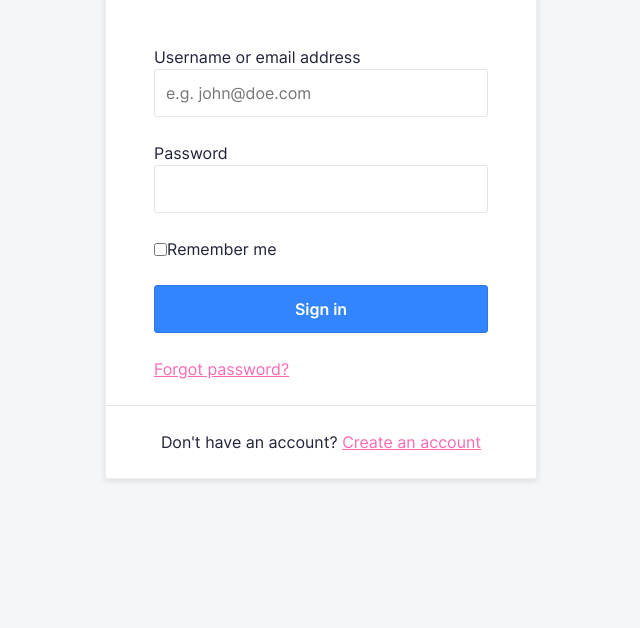
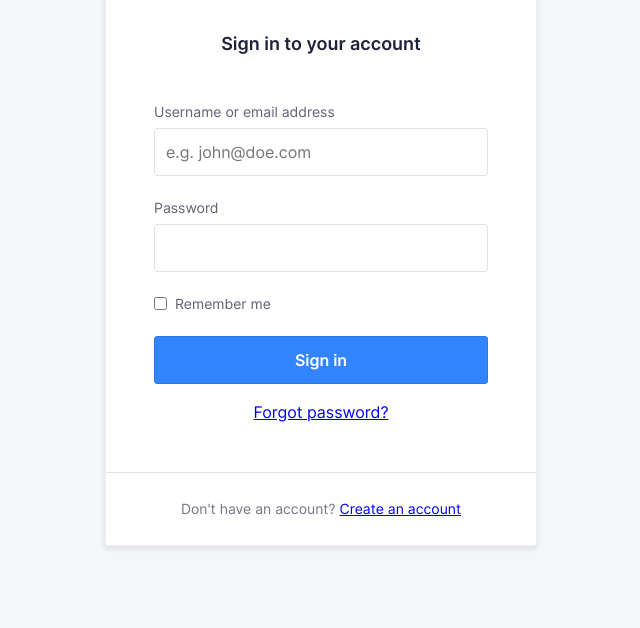
Before and after one commit to EveraertAlexander/interactiondesign-login-form, a plain HTML site: page index.html in a window 1280 px wide. Shown: the part 172-800 px from the top of the page, without its empty margins (319-959 px from the left). Drawn offline with Linux system fonts and the light colour scheme.

Commit message:
finish design

```diff
--- a/css/screen.css
+++ b/css/screen.css
@@ -176,7 +176,7 @@ hr {
 }
 
 a {
-    color: HotPink;
+    color: ##3385FF;
     transition: all .1s ease-in-out;
 }
 
@@ -213,7 +213,9 @@ input {
 }
 
 .o-row--login {
-    /* stuff here to align the card */
+    display: flex;
+    align-items: center;
+    min-height: 100vh;
 }
 
 
@@ -584,7 +586,17 @@ input {
     Class to put on all form labels
 */
 
-.c-label {}
+.c-label {
+    font-size: 14px;
+    line-height: 16px;
+    margin-bottom: 8px;
+    color: #606274;
+}
+
+.c-label--option {
+    margin-bottom: 0;
+    margin-left: 8px;
+}
 
 
 /* If a input is focused within the form-field class change te color of the label */
@@ -639,7 +651,7 @@ input {
 */
 
 .u-color-neutral-base {
-    color: Silver;
+    color: #757787;
 }
 
 .u-color-neutral-dark {
--- a/index.html
+++ b/index.html
@@ -21,7 +21,7 @@
 </head>
 
 <body>
-    <section class="o-row o-row--lg o-row--body">
+    <section class="o-row o-row--lg o-row--body o-row--login">
         <div class="o-container u-max-width-xs">
             <h1 class="c-logo">
                 <svg class="c-logo__symbol" viewBox="0 0 119 24" xmlns="http://www.w3.org/2000/svg">
@@ -38,34 +38,34 @@
                 </div>
                 <div class="c-card__body">
                     <p class="c-form-field">
-                        <label for="username">
+                        <label class="c-label" for="username">
                                 Username or email address
                             </label>
                         <input class="c-input" type="email" name="username" id="username" placeholder="e.g. john@doe.com" required>
                     </p>
                     <p class="c-form-field">
-                        <label for="password">
+                        <label class="c-label" for="password">
                                 Password
                             </label>
                         <input class="c-input" type="password" name="password" id="password" required>
                     </p>
                     <p class="c-form-field c-form-field--option">
                         <input type="checkbox" name="rememberme" id="rememberme">
-                        <label for="rememberme">
+                        <label class="c-label c-label--option" for="rememberme">
                                 Remember me
                             </label>
                     </p>
-                    <p>
+                    <p class="u-mb-md">
                         <input class="o-button-reset c-button" type="submit" value="Sign in">
                     </p>
-                    <p>
+                    <p class="u-align-text-center u-mb-xl">
                         <a href="#!">
                                 Forgot password?
                             </a>
                     </p>
                 </div>
                 <div class="c-card__footer">
-                    <p>
+                    <p class="u-text-sm u-color-neutral-base">
                         Don't have an account? <a href="#">Create an account</a>
                     </p>
                 </div>
```
